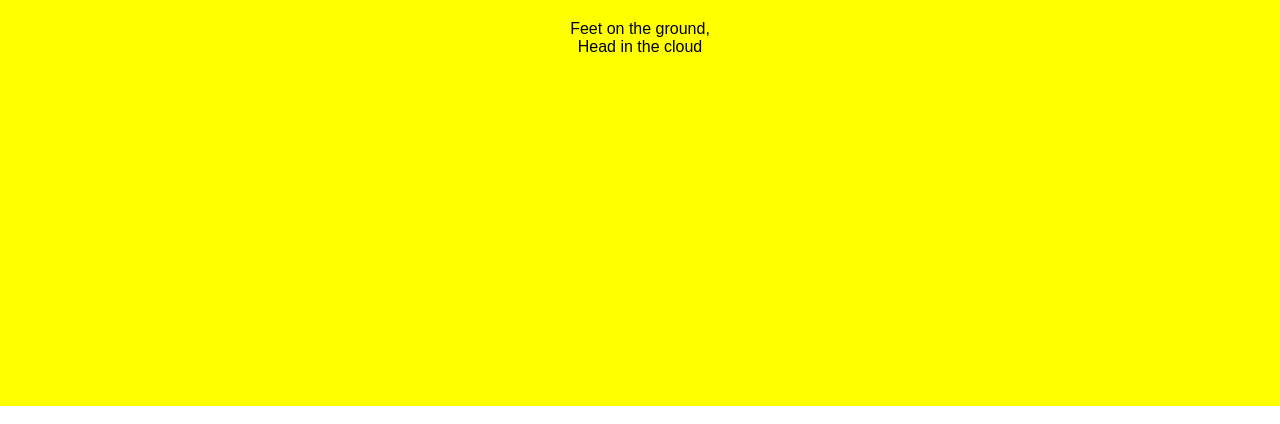
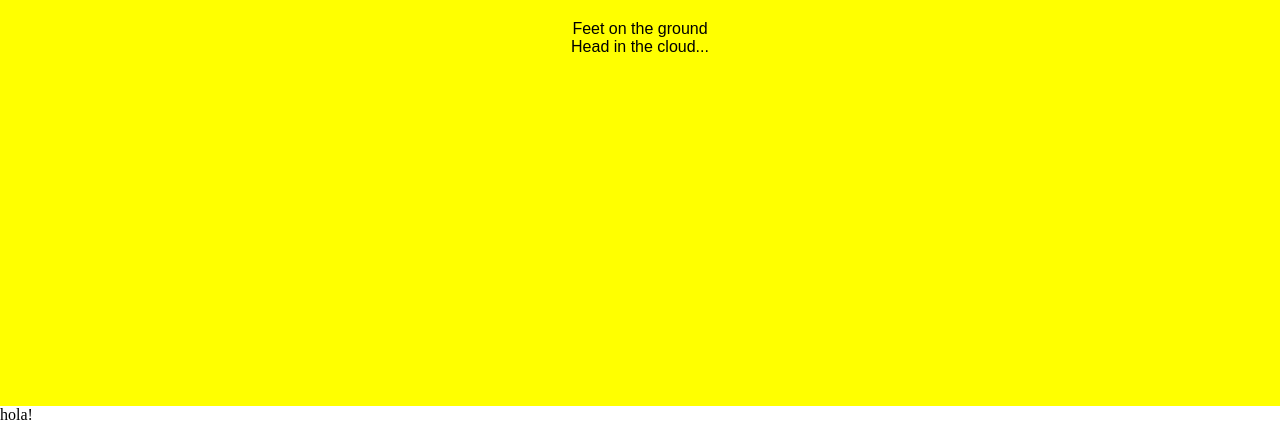
Before and after one commit to adam8/adam-jones-ca, a React app: page / in a window 1280 px wide. Shown: the part 394-818 px from the top of the page. Built offline with nearby package versions, Linux system fonts and the light colour scheme.

Commit message:
test from raspberry pi

```diff
--- a/public/index.html
+++ b/public/index.html
@@ -28,6 +28,7 @@
 		You need to enable JavaScript to run this app.
 	</noscript>
 	<div id="root"></div>
+	<div>hola!</div>
 	<!--
       This HTML file is a template.
       If you open it directly in the browser, you will see an empty page.
--- a/src/index.js
+++ b/src/index.js
@@ -9,9 +9,9 @@ function App() {
       <div>
         <h1>Adam Skye Jones</h1>
         <p>
-          Feet on the ground,
+          Feet on the ground
           <br />
-          Head in the cloud
+          Head in the cloud...
         </p>
       </div>
     </div>
```
Also changed, not shown: package.json (+6 -1 lines), 2 other files.
